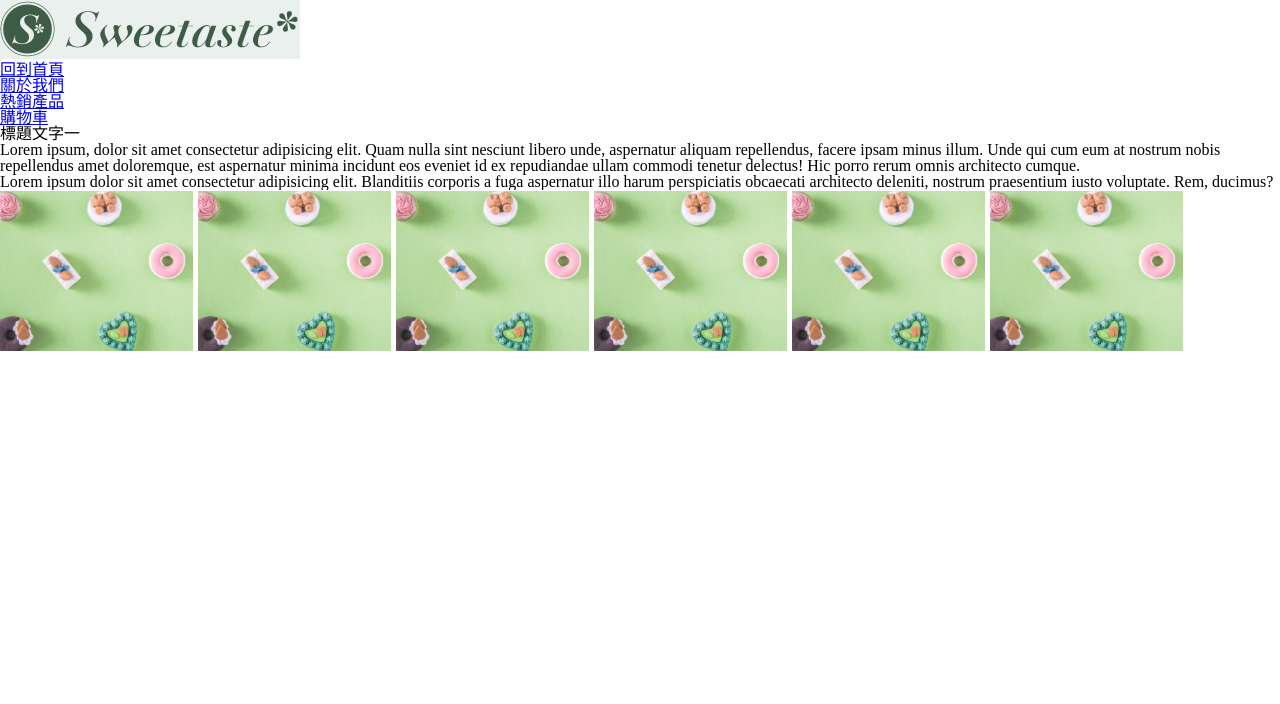
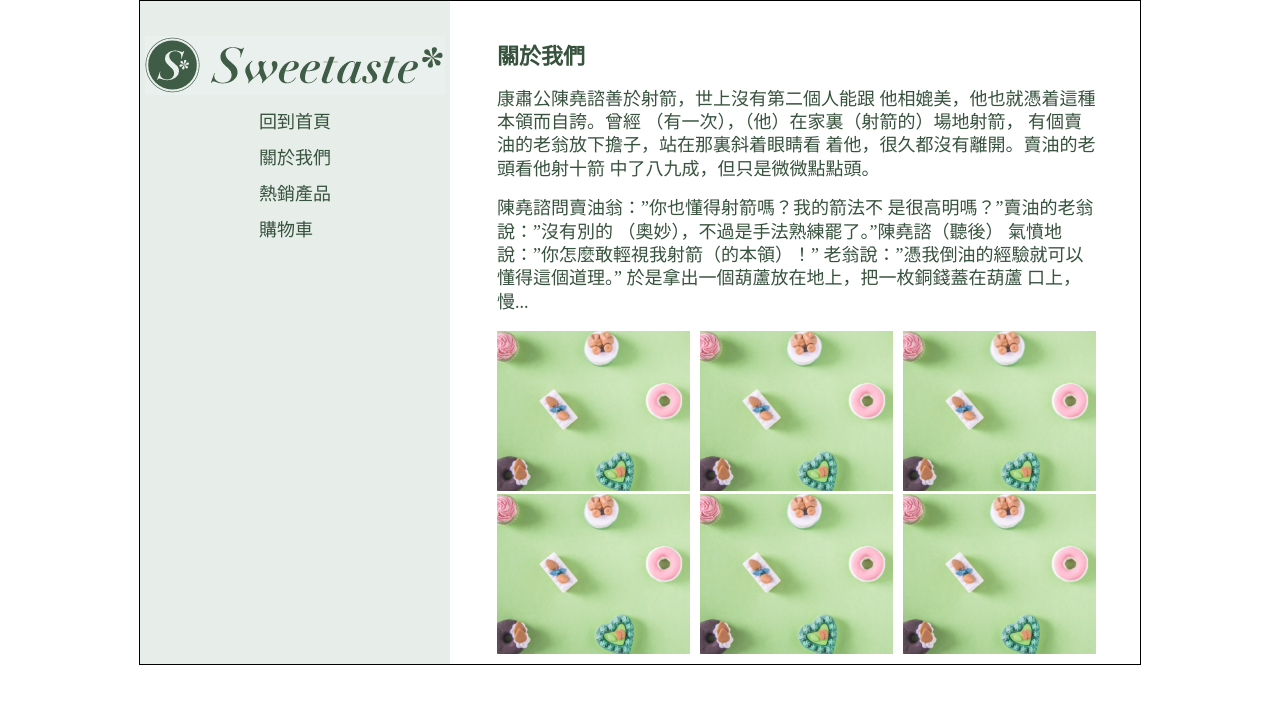
Before and after one commit to michaelhsia/flex-exercise03, a plain HTML site: page index.html in a window 1280 px wide. Drawn offline with Linux system fonts and the light colour scheme.

Commit message:
finished

```diff
--- a/all.css
+++ b/all.css
@@ -46,3 +46,67 @@ table {
 	border-collapse: collapse;
 	border-spacing: 0;
 }
+
+.wrap{
+    width: 1000px;
+    display: flex;
+    justify-content: center;
+    margin: 0 auto;
+    border: 1px solid #000;
+}
+
+.menu{
+    width: 325px;
+    display: flex;
+    flex-direction: column;
+    align-items: center;
+    background-color: #e7eeea;
+}
+
+.menu .logo{
+    margin: 35px 5px 15px 5px;
+}
+
+.menu ul li a{
+    display: block;
+    font-size: 18px;
+    text-decoration: none;
+    color: #37523d;
+    padding: 0 119px;
+    margin-bottom: 18px;
+}
+
+.content{
+    width: 675px;
+    display: flex;
+    flex-direction: column;
+    justify-content: space-between;
+    align-items: center;
+    padding: 42px 42px 8px 46px;
+}
+
+.content .bold{
+    font-size: 22px;
+    font-weight: bold;
+    color: #37523d;
+    margin-bottom: 16px;
+}
+
+.content p{
+    width: 600px;
+    font-size: 18px;
+    line-height: 1.3;
+    color: #37523d;
+    margin-bottom: 16px;
+}
+
+.content .pic{
+    width: 600px;
+    display: flex;
+    flex-wrap: wrap;
+    justify-content: space-between;
+}
+
+.content .pic img{
+    padding-bottom: 2px;
+}
--- a/index.html
+++ b/index.html
@@ -10,7 +10,7 @@
 <body>
     <div class="wrap">
         <div class="menu">
-            <a href="#"><img src="logo.png" alt="logo"></a>
+            <a class="logo" href="#"><img src="logo.png" alt="logo"></a>
             <ul>
                 <li><a href="#">回到首頁</a></li>
                 <li><a href="#">關於我們</a></li>
@@ -19,11 +19,22 @@
             </ul>
         </div>
         <div class="content">
-            <div class="text">
-                <p class="bold">標題文字一</p>
-                <p>Lorem ipsum, dolor sit amet consectetur adipisicing elit. Quam nulla sint nesciunt libero unde, aspernatur aliquam repellendus, facere ipsam minus illum. Unde qui cum eum at nostrum nobis repellendus amet doloremque, est aspernatur minima incidunt eos eveniet id ex repudiandae ullam commodi tenetur delectus! Hic porro rerum omnis architecto cumque.</p>
-                <p>Lorem ipsum dolor sit amet consectetur adipisicing elit. Blanditiis corporis a fuga aspernatur illo harum perspiciatis obcaecati architecto deleniti, nostrum praesentium iusto voluptate. Rem, ducimus?</p>
-            </div>
+            <p class="bold">關於我們</p>
+            <p>
+                康肅公陳堯諮善於射箭，世上沒有第二個人能跟
+                他相媲美，他也就憑着這種本領而自誇。曾經
+                （有一次），（他）在家裏（射箭的）場地射箭，
+                有個賣油的老翁放下擔子，站在那裏斜着眼睛看
+                着他，很久都沒有離開。賣油的老頭看他射十箭
+                中了八九成，但只是微微點點頭。
+            <p>
+                陳堯諮問賣油翁：”你也懂得射箭嗎？我的箭法不
+                是很高明嗎？”賣油的老翁說：”沒有別的
+                （奧妙），不過是手法熟練罷了。”陳堯諮（聽後）
+                氣憤地說：”你怎麼敢輕視我射箭（的本領）！”
+                老翁說：”憑我倒油的經驗就可以懂得這個道理。”
+                於是拿出一個葫蘆放在地上，把一枚銅錢蓋在葫蘆
+                口上，慢...
             <div class="pic">
                 <img src="pic.png" alt="product">
                 <img src="pic.png" alt="product">
```
